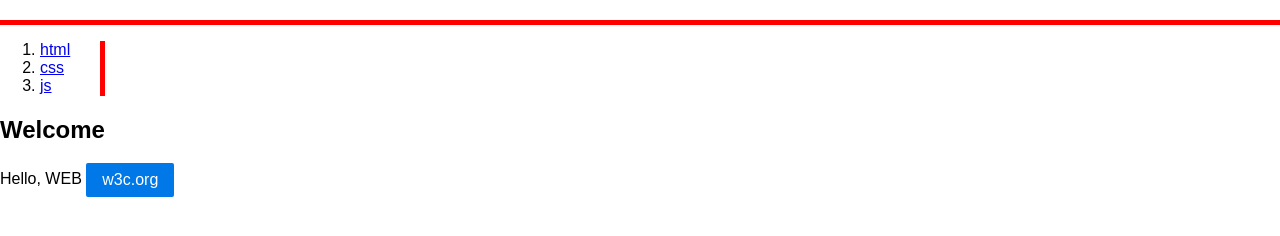
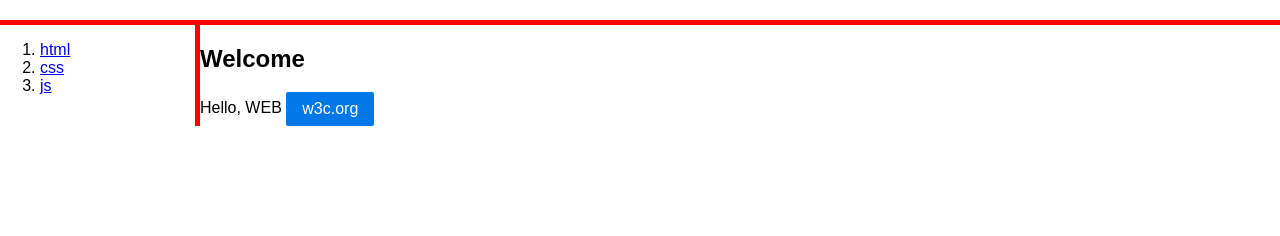
Before and after one commit to egoingsb/d-css-class, a plain HTML site: page index.html in a window 1280 px wide. Shown: the part 60-296 px from the top of the page. Drawn offline with nearby package versions, Linux system fonts and the light colour scheme.

Commit message:
가로로 컨텐츠가 배치되도록 변경

```diff
--- a/index.html
+++ b/index.html
@@ -10,6 +10,7 @@
     <header>
         <h1><a href="index.html">WEB</a></h1>
     </header>
+    <div id="nav">
         <nav>
             <ol>
                 <li><a href="1.html">html</a></li>
@@ -22,5 +23,6 @@
             Hello, WEB
             <a href="http://w3c.org" class="pure-button pure-button-primary">w3c.org</a>
         </article>
+    </div>
 </body>
 </html>
--- a/style.css
+++ b/style.css
@@ -10,5 +10,8 @@ header a{
 }
 nav {
     border-right:5px solid red;
-    width:100px;
 }
+#nav{
+    display:grid;
+    grid-template-columns: 200px 1fr;
+}
```
Lines whose indentation alone changed are shown as unchanged.
